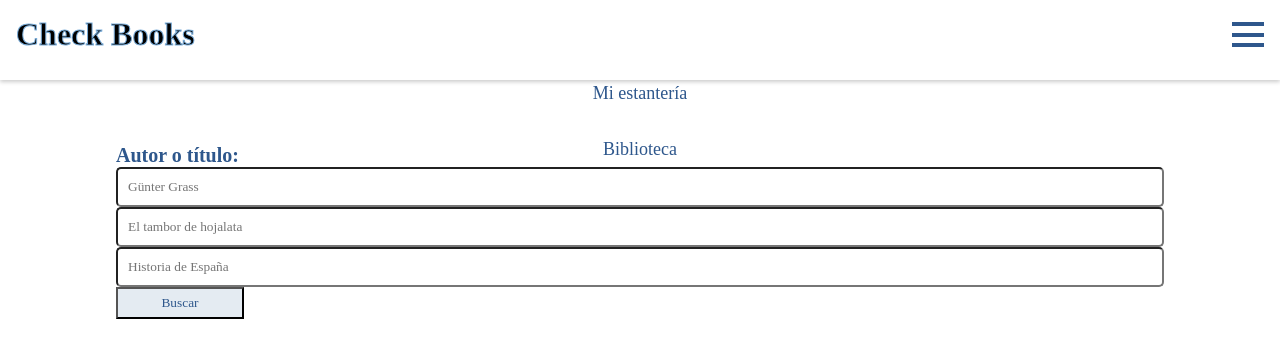
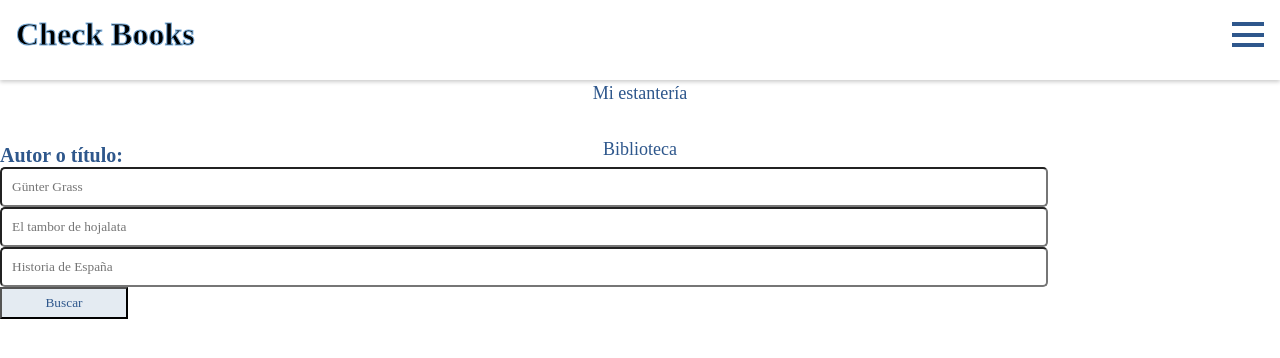
Before and after one commit to IsaacOrtga/myLibrary, a React (Vite) app in the folder frontend/: page / in a window 1280 px wide. Shown: the top 358 px of the page. Built offline with nearby package versions, Linux system fonts and the light colour scheme.

Commit message:
some styles fixed

```diff
--- a/frontend/src/components/container/formQuery/form.css
+++ b/frontend/src/components/container/formQuery/form.css
@@ -1,33 +1,32 @@
-.formContent{
+.formContent {
   display: flex;
-    align-items: center;
+  flex-direction: column;
   justify-content: center;
   margin-top: 4rem;
-
 }
-.form{
+.form {
   display: flex;
   flex-direction: column;
 }
-.form label{
-    color:#2E578C;
+.form label {
+  color: #2e578c;
   font-weight: bold;
   font-size: 20px;
 }
-.form input{
+.form input {
   border-radius: 5px;
 
   padding: 10px;
   width: 80vw;
 }
-.button{
+.button {
   width: 8rem;
   height: 2rem;
-    background-color: #E4EBF2;
-    color:#2E578C;
+  background-color: #e4ebf2;
+  color: #2e578c;
 }
-.button:hover{
+.button:hover {
   cursor: pointer;
-    background-color:#79ACD9 ;
-    color: #E4EBF2;
+  background-color: #79acd9;
+  color: #e4ebf2;
 }
```
Lines whose indentation alone changed are shown as unchanged.
